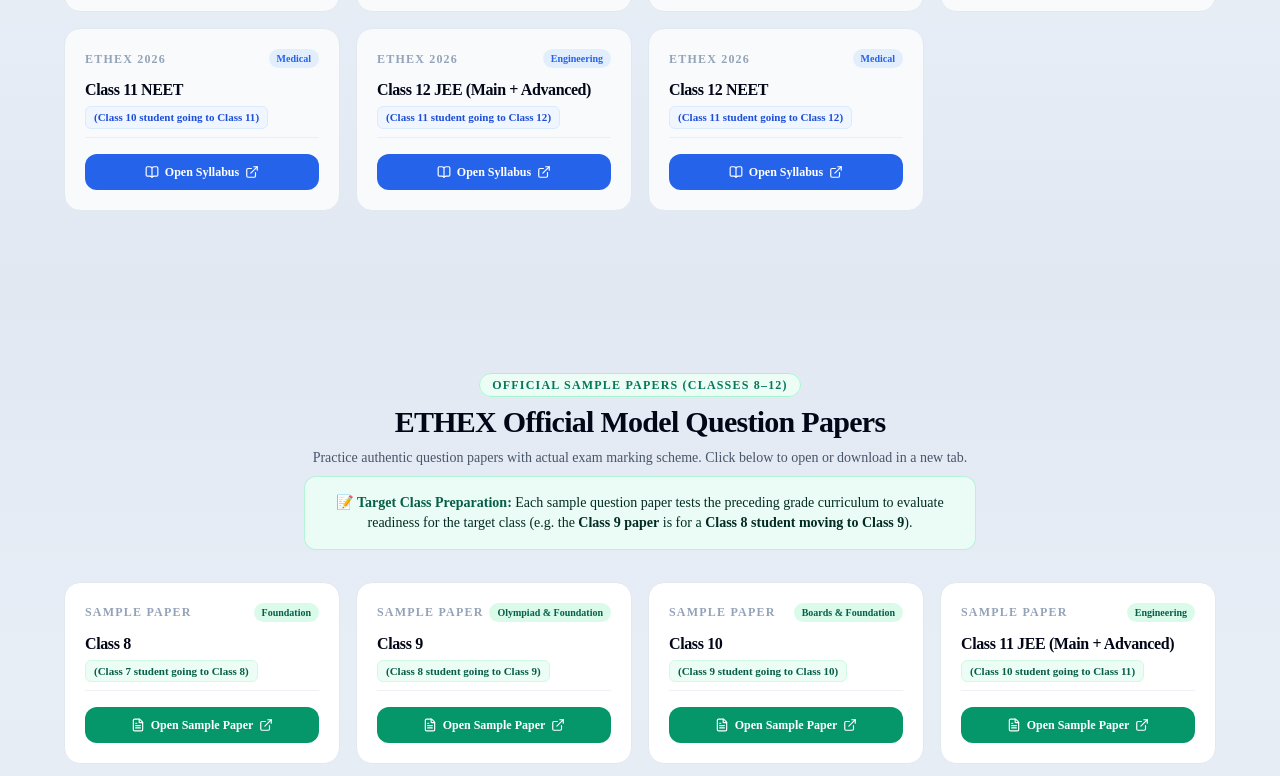
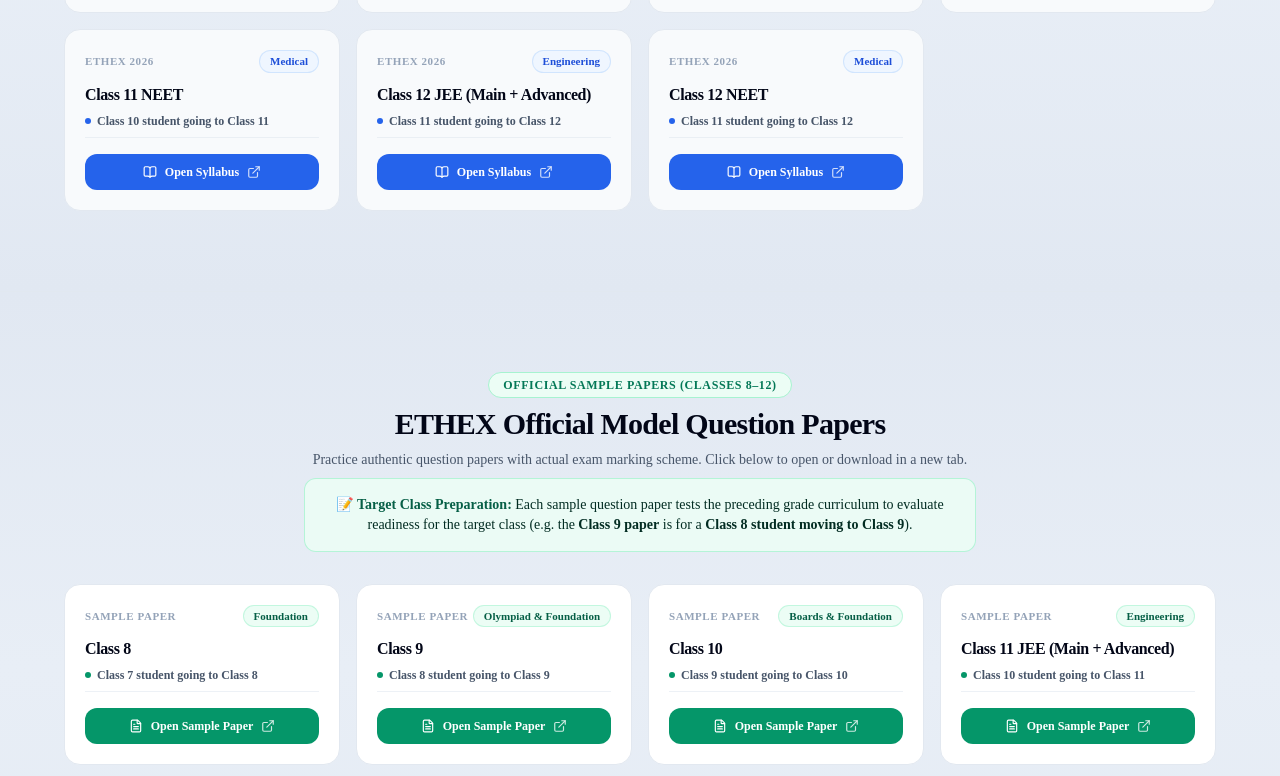
Before and after one commit to sohasanjeev/ETHEX, a Next.js app: page / in a window 1280 px wide. Shown: the part 4104-4880 px from the top of the page. Built offline with nearby package versions, Linux system fonts and the light colour scheme; no server answers.

Commit message:
style(typography): refine text styles, badges, and target student subtitles in syllabus and sample paper cards

```diff
--- a/app/page.tsx
+++ b/app/page.tsx
@@ -1021,17 +1021,17 @@ export default function HomePage() {
       <section className="py-14 sm:py-20 bg-gradient-to-b from-[#E3EAF3] via-[#E9EFF7] to-[#E1E8F2] border-t border-slate-200/80" id="syllabus">
         <div className="max-w-7xl mx-auto px-4 sm:px-6 lg:px-8 space-y-8">
           <div className="text-center max-w-3xl mx-auto space-y-2">
-            <span className="text-xs font-extrabold text-[#0066FF] bg-blue-50 px-3 py-1 rounded-full border border-blue-200 uppercase tracking-widest font-black">
+            <span className="text-xs font-bold text-[#0066FF] bg-blue-50 px-3.5 py-1 rounded-full border border-blue-200 uppercase tracking-wider inline-block">
               OFFICIAL SYLLABUS (CLASSES 8–12)
             </span>
             <h2 className="text-2xl sm:text-3xl font-black text-slate-950">
               Exam Syllabus &amp; Template Breakdown
             </h2>
-            <p className="text-xs sm:text-sm text-slate-600">
+            <p className="text-xs sm:text-sm text-slate-600 font-medium">
               Select your class below. The complete official syllabus document / template will open directly in a new tab on your browser.
             </p>
-            <div className="mt-3 p-3 sm:p-4 rounded-xl bg-blue-50/90 border border-blue-200/80 text-blue-950 text-xs sm:text-sm text-center max-w-2xl mx-auto shadow-xs">
-              <span className="font-extrabold text-[#0066FF]">💡 Understanding the Syllabus Logic:</span>{' '}
+            <div className="mt-3 p-3 sm:p-4 rounded-xl bg-blue-50/90 border border-blue-200/80 text-blue-950 text-xs sm:text-sm text-center max-w-2xl mx-auto shadow-xs leading-relaxed">
+              <span className="font-bold text-[#0066FF]">💡 Understanding the Syllabus Logic:</span>{' '}
               Each entrance exam tests the curriculum of the preceding class to qualify students for admission into the next class (e.g. the <strong>Class 9th exam</strong> covers <strong>Class 8th syllabus</strong> for a student currently in Class 8 moving to Class 9).
             </div>
           </div>
@@ -1119,8 +1119,8 @@ export default function HomePage() {
                 >
                   <div className="space-y-2.5">
                     <div className="flex items-center justify-between">
-                      <span className="text-xs font-bold text-slate-400 uppercase tracking-widest font-black">ETHEX 2026</span>
-                      <span className="text-[10px] font-bold px-2 py-0.5 rounded-full bg-blue-100/70 text-euro-royal">
+                      <span className="text-[11px] font-bold tracking-wider text-slate-400 uppercase">ETHEX 2026</span>
+                      <span className="text-[11px] font-semibold px-2.5 py-0.5 rounded-full bg-blue-50 text-blue-700 border border-blue-200/60 shadow-2xs">
                         {item.tag}
                       </span>
                     </div>
@@ -1128,17 +1128,18 @@ export default function HomePage() {
                       <h3 className="text-base font-black text-slate-950 group-hover:text-euro-royal transition-colors">
                         {item.label}
                       </h3>
-                      <span className="text-[11px] font-bold text-blue-700 bg-blue-50 px-2 py-0.5 rounded-md inline-block border border-blue-100">
-                        ({item.bracket})
-                      </span>
+                      <p className="text-xs font-semibold text-slate-600 flex items-center gap-1.5 pt-0.5">
+                        <span className="w-1.5 h-1.5 rounded-full bg-blue-600 flex-shrink-0"></span>
+                        <span>{item.bracket}</span>
+                      </p>
                     </div>
                   </div>
 
                   <div className="pt-4 mt-2 border-t border-slate-200/60">
-                    <div className="w-full py-2.5 px-3 rounded-xl bg-euro-royal group-hover:bg-blue-700 text-white font-extrabold text-xs flex items-center justify-center gap-1.5 shadow-xs transition-all active:scale-95">
+                    <div className="w-full py-2.5 px-3 rounded-xl bg-euro-royal group-hover:bg-blue-700 text-white font-bold text-xs flex items-center justify-center gap-2 shadow-xs transition-all active:scale-95">
                       <BookOpen className="w-3.5 h-3.5" />
                       <span>Open Syllabus</span>
-                      <ExternalLink className="w-3.5 h-3.5" />
+                      <ExternalLink className="w-3.5 h-3.5 opacity-80" />
                     </div>
                   </div>
                 </a>
@@ -1152,17 +1153,17 @@ export default function HomePage() {
       <section className="py-14 sm:py-20 bg-gradient-to-b from-[#E1E8F2] via-[#E8EEF6] to-[#E3EAF3] border-t border-slate-200/80" id="sample-papers">
         <div className="max-w-7xl mx-auto px-4 sm:px-6 lg:px-8 space-y-8">
           <div className="text-center max-w-3xl mx-auto space-y-2">
-            <span className="text-xs font-extrabold text-emerald-700 bg-emerald-50 px-3 py-1 rounded-full border border-emerald-200 uppercase tracking-widest font-black">
+            <span className="text-xs font-bold text-emerald-700 bg-emerald-50 px-3.5 py-1 rounded-full border border-emerald-200 uppercase tracking-wider inline-block">
               OFFICIAL SAMPLE PAPERS (CLASSES 8–12)
             </span>
             <h2 className="text-2xl sm:text-3xl font-black text-slate-950">
               ETHEX Official Model Question Papers
             </h2>
-            <p className="text-xs sm:text-sm text-slate-600">
+            <p className="text-xs sm:text-sm text-slate-600 font-medium">
               Practice authentic question papers with actual exam marking scheme. Click below to open or download in a new tab.
             </p>
-            <div className="mt-3 p-3 sm:p-4 rounded-xl bg-emerald-50/90 border border-emerald-200/80 text-emerald-950 text-xs sm:text-sm text-center max-w-2xl mx-auto shadow-xs">
-              <span className="font-extrabold text-emerald-800">📝 Target Class Preparation:</span>{' '}
+            <div className="mt-3 p-3 sm:p-4 rounded-xl bg-emerald-50/90 border border-emerald-200/80 text-emerald-950 text-xs sm:text-sm text-center max-w-2xl mx-auto shadow-xs leading-relaxed">
+              <span className="font-bold text-emerald-800">📝 Target Class Preparation:</span>{' '}
               Each sample question paper tests the preceding grade curriculum to evaluate readiness for the target class (e.g. the <strong>Class 9 paper</strong> is for a <strong>Class 8 student moving to Class 9</strong>).
             </div>
           </div>
@@ -1241,8 +1242,8 @@ export default function HomePage() {
                 >
                   <div className="space-y-2.5">
                     <div className="flex items-center justify-between">
-                      <span className="text-xs font-bold text-slate-400 uppercase tracking-widest font-black">SAMPLE PAPER</span>
-                      <span className="text-[10px] font-bold px-2 py-0.5 rounded-full bg-emerald-100/80 text-emerald-800">
+                      <span className="text-[11px] font-bold tracking-wider text-slate-400 uppercase">SAMPLE PAPER</span>
+                      <span className="text-[11px] font-semibold px-2.5 py-0.5 rounded-full bg-emerald-50 text-emerald-800 border border-emerald-200/60 shadow-2xs">
                         {item.tag}
                       </span>
                     </div>
@@ -1250,17 +1251,18 @@ export default function HomePage() {
                       <h3 className="text-base font-black text-slate-950 group-hover:text-emerald-700 transition-colors">
                         {item.label}
                       </h3>
-                      <span className="text-[11px] font-bold text-emerald-800 bg-emerald-50 px-2 py-0.5 rounded-md inline-block border border-emerald-100">
-                        ({item.bracket})
-                      </span>
+                      <p className="text-xs font-semibold text-slate-600 flex items-center gap-1.5 pt-0.5">
+                        <span className="w-1.5 h-1.5 rounded-full bg-emerald-600 flex-shrink-0"></span>
+                        <span>{item.bracket}</span>
+                      </p>
                     </div>
                   </div>
 
                   <div className="pt-4 mt-2 border-t border-slate-200/60">
-                    <div className="w-full py-2.5 px-3 rounded-xl bg-emerald-600 group-hover:bg-emerald-700 text-white font-extrabold text-xs flex items-center justify-center gap-1.5 shadow-xs transition-all active:scale-95">
+                    <div className="w-full py-2.5 px-3 rounded-xl bg-emerald-600 group-hover:bg-emerald-700 text-white font-bold text-xs flex items-center justify-center gap-2 shadow-xs transition-all active:scale-95">
                       <FileText className="w-3.5 h-3.5" />
                       <span>Open Sample Paper</span>
-                      <ExternalLink className="w-3.5 h-3.5" />
+                      <ExternalLink className="w-3.5 h-3.5 opacity-80" />
                     </div>
                   </div>
                 </a>
```
